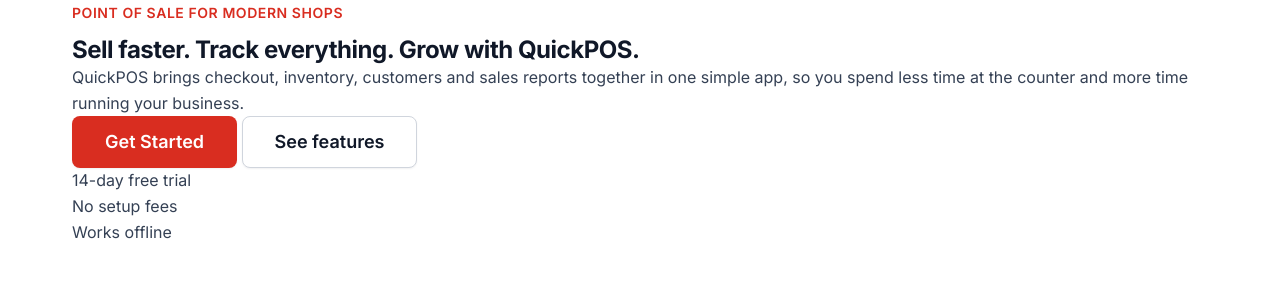
After one commit to amnasajjad-786/QuickPOS, a PHP site: template templates/hero.php in a window 1280 px wide. The commit adds this page. Shown: the top 300 px of the page. Run offline with PHP 8.4, Linux system fonts and the light colour scheme; the template is opened without the code that fills it, so the values that code supplies are empty.

Commit message:
POS-10: Add hero headline, subheading and Get Started CTA

```diff
--- a/public/index.php
+++ b/public/index.php
@@ -10,6 +10,7 @@ render('head', ['title' => $site['name'] . ' – ' . $site['tagline']]);
 render('header', ['site' => $site]);
 ?>
 <main id="top">
+    <?php render('hero'); ?>
     <section class="section" id="features" aria-label="Features">
         <div class="container"><h2>Features</h2></div>
     </section>
--- /dev/null
+++ b/templates/hero.php
@@ -0,0 +1,20 @@
+<section class="hero" aria-labelledby="hero-title">
+    <div class="container hero__inner">
+        <div class="hero__copy">
+            <span class="eyebrow">Point of sale for modern shops</span>
+            <h1 class="hero__title" id="hero-title">Sell faster. Track everything. <span class="text-brand">Grow with QuickPOS.</span></h1>
+            <p class="hero__lead">QuickPOS brings checkout, inventory, customers and sales reports together in one simple app, so you spend less time at the counter and more time running your business.</p>
+            <div class="hero__actions">
+                <a class="btn btn--primary btn--lg" href="#pricing">Get Started</a>
+                <a class="btn btn--secondary btn--lg" href="#features">See features</a>
+            </div>
+            <ul class="hero__points">
+                <li>14-day free trial</li>
+                <li>No setup fees</li>
+                <li>Works offline</li>
+            </ul>
+        </div>
+
+        <?php render('mockup'); ?>
+    </div>
+</section>
```
